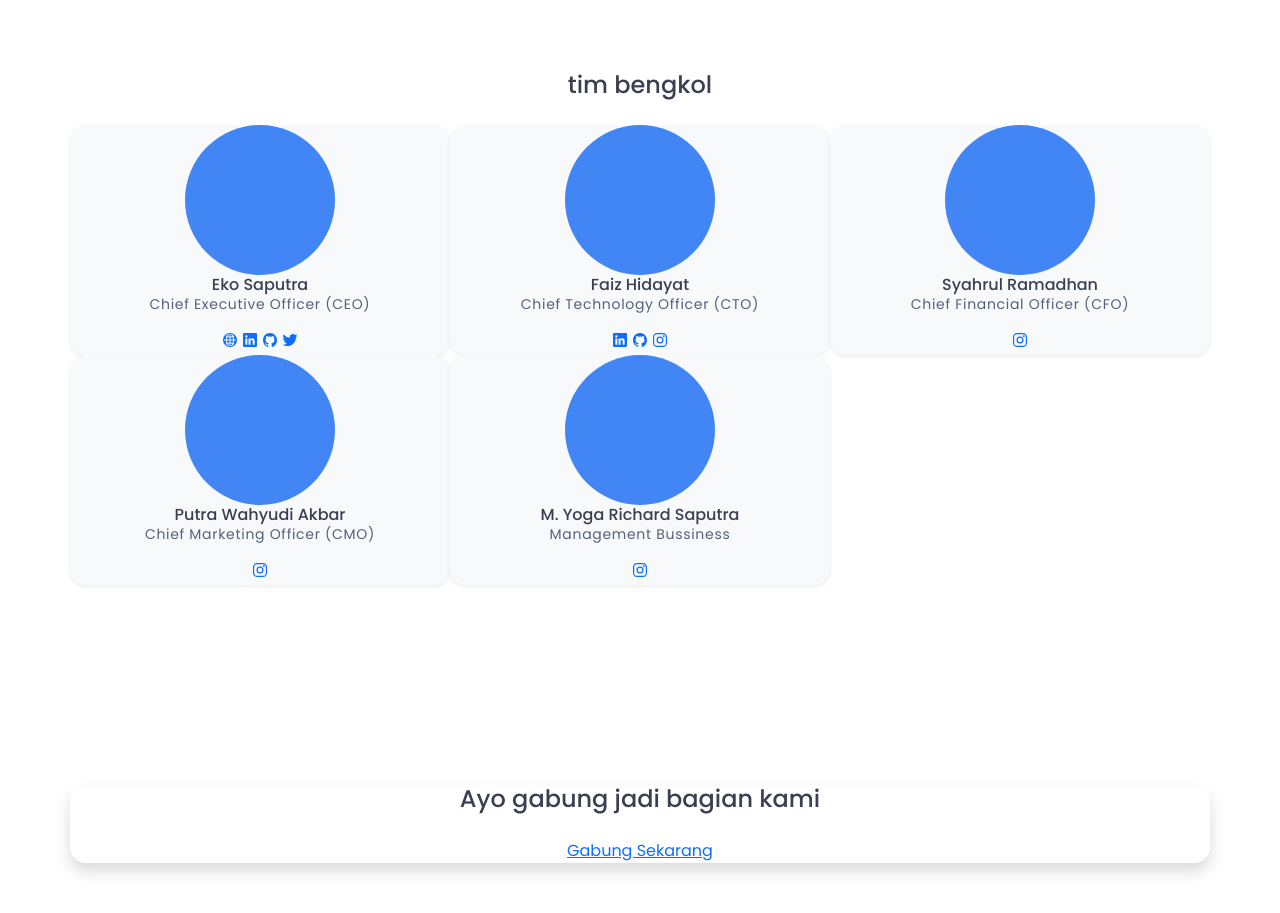
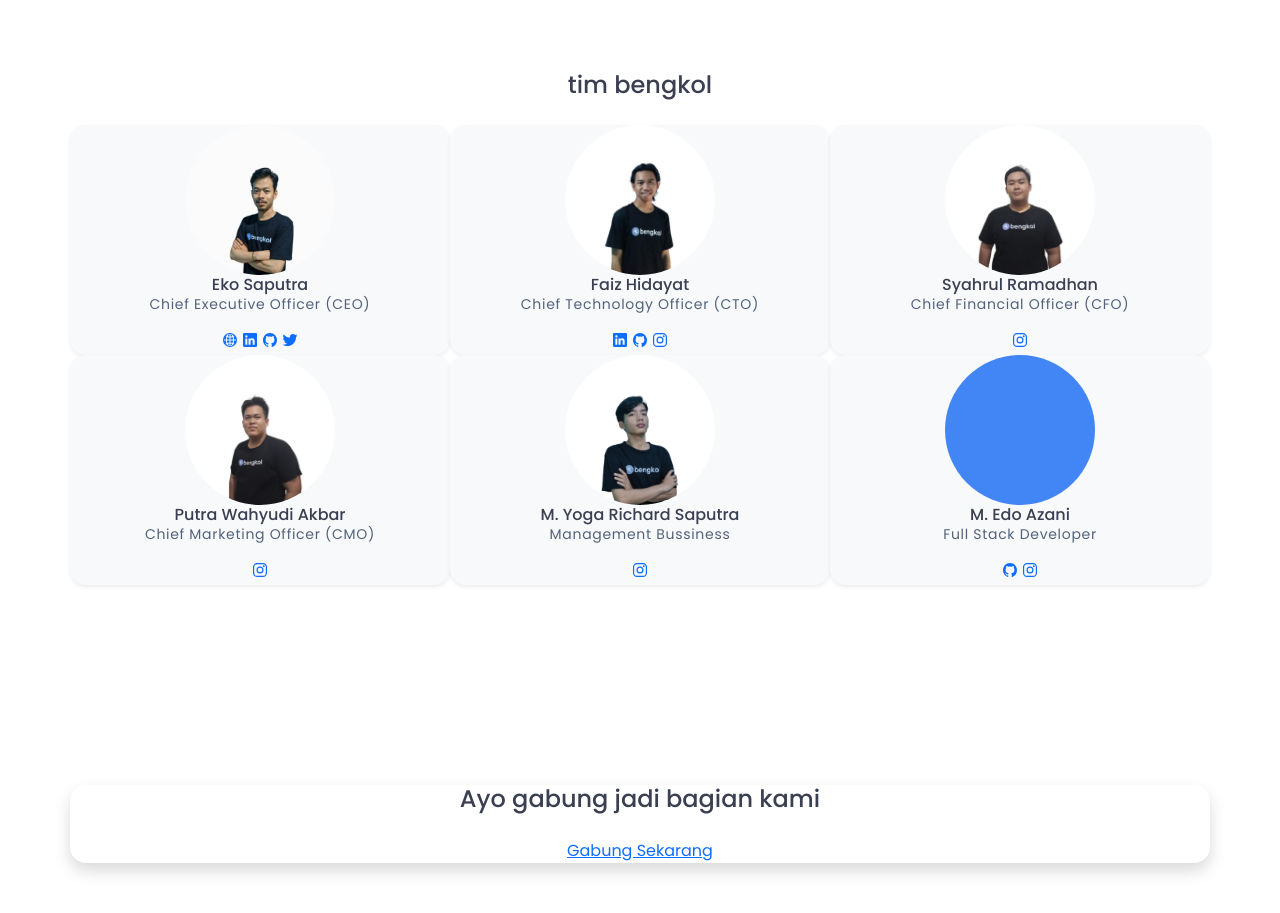
Before and after one commit to bengkol-id/bengkol-id.github.io, a plain HTML site: page tentang.html in a window 1280 px wide. Shown: the part 1120-2033 px from the top of the page. Drawn offline with nearby package versions, Linux system fonts and the light colour scheme.

Commit message:
Update foto tim

```diff
--- a/tentang.html
+++ b/tentang.html
@@ -168,7 +168,7 @@
             <div class="row row-cols-1 row-cols-md-3 g-4">
                 <div class="col bg-light rounded-4 shadow-sm">
                     <div class="text-center">
-                        <img src="images/orang.png" class="rounded-circle img-fluid" style="width: 150px;" alt="Eko Saputra">
+                        <img src="images/eko-saputra.jpeg" class="rounded-circle img-fluid" style="width: 150px;" alt="Eko Saputra">
                         <div class="card-body">
                             <h5 class="card-title text text-center">Eko Saputra</h5>
                             <p class="card-text text-center">Chief Executive Officer (CEO)</p>
@@ -181,7 +181,7 @@
                 </div>
                 <div class="col bg-light rounded-4 shadow-sm">
                     <div class="text-center">
-                        <img src="images/orang.png" class="rounded-circle img-fluid" style="width: 150px;" alt="Eko Saputra">
+                        <img src="images/faiz-hidayat.jpeg" class="rounded-circle img-fluid" style="width: 150px;" alt="Eko Saputra">
                         <div class="card-body">
                             <h5 class="card-title text text-center">Faiz Hidayat</h5>
                             <p class="card-text text-center">Chief Technology Officer (CTO)</p>
@@ -193,7 +193,7 @@
                 </div>
                 <div class="col bg-light rounded-4 shadow-sm">
                     <div class="text-center">
-                        <img src="images/orang.png" class="rounded-circle img-fluid" style="width: 150px;" alt="Eko Saputra">
+                        <img src="images/syahrul-ramadhan.jpeg" class="rounded-circle img-fluid" style="width: 150px;" alt="Eko Saputra">
                         <div class="card-body">
                             <h5 class="card-title text text-center">Syahrul Ramadhan</h5>
                             <p class="card-text text-center">Chief Financial Officer (CFO)</p>
@@ -206,7 +206,7 @@
             <div class="row row-cols-1 row-cols-md-3 g-4">
                 <div class="col bg-light rounded-4 shadow-sm">
                     <div class="text-center">
-                        <img src="images/orang.png" class="rounded-circle img-fluid" style="width: 150px;" alt="Eko Saputra">
+                        <img src="images/putra-wahyudi.jpeg" class="rounded-circle img-fluid" style="width: 150px;" alt="Eko Saputra">
                         <div class="card-body">
                             <h5 class="card-title text text-center">Putra Wahyudi Akbar</h5>
                             <p class="card-text text-center">Chief Marketing Officer (CMO)</p>
@@ -216,11 +216,22 @@
                 </div>
                 <div class="col bg-light rounded-4 shadow-sm">
                     <div class="text-center">
-                        <img src="images/orang.png" class="rounded-circle img-fluid" style="width: 150px;" alt="Eko Saputra">
+                        <img src="images/yoga-richard.jpeg" class="rounded-circle img-fluid" style="width: 150px;" alt="Eko Saputra">
                         <div class="card-body">
                             <h5 class="card-title text text-center">M. Yoga Richard Saputra</h5>
                             <p class="card-text text-center">Management Bussiness</p>
                             <a href="https://www.instagram.com/yogarichardsaputra/"><ion-icon name="logo-instagram"></ion-icon></a>
+                        </div>
+                    </div>
+                </div>
+                <div class="col bg-light rounded-4 shadow-sm">
+                    <div class="text-center">
+                        <img src="images/orang.png" class="rounded-circle img-fluid" style="width: 150px;" alt="Eko Saputra">
+                        <div class="card-body">
+                            <h5 class="card-title text text-center">M. Edo Azani</h5>
+                            <p class="card-text text-center">Full Stack Developer</p>
+                            <a href="https://github.com/AznKuy"><ion-icon name="logo-github"></ion-icon></a>
+                            <a href="https://www.instagram.com/edo_azn/"><ion-icon name="logo-instagram"></ion-icon></a>
                         </div>
                     </div>
                 </div>
```
Also changed, not shown: images/eko-saputra.jpeg (added), images/faiz-hidayat.jpeg (added), images/putra-wahyudi.jpeg (added), images/syahrul-ramadhan.jpeg (added), images/yoga-richard.jpeg (added).
